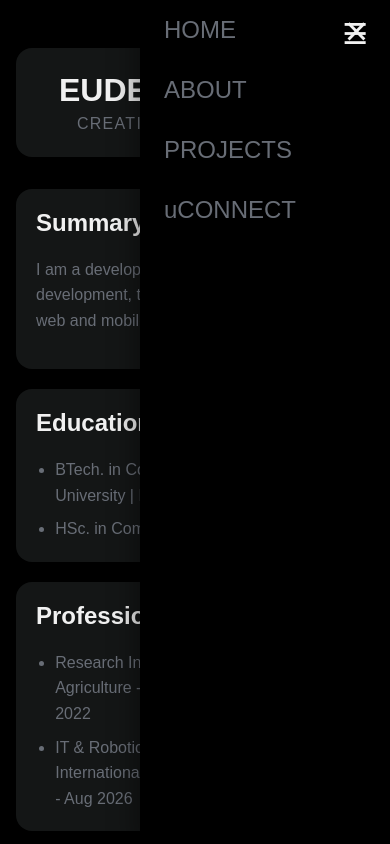
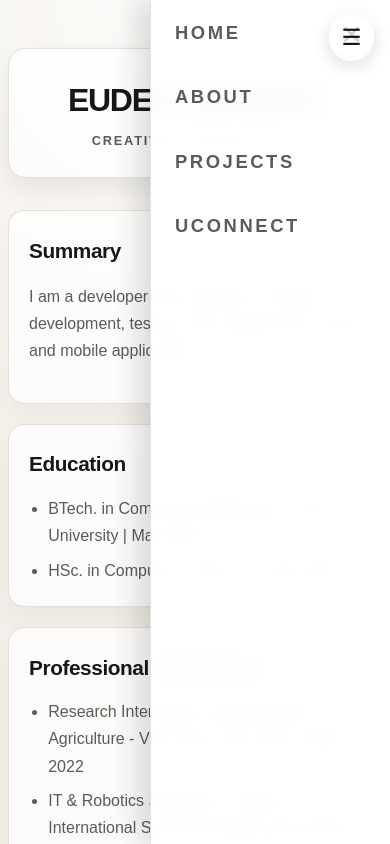
Before and after one commit to eudes-linheiro/Eudes-Linheiro, a plain HTML site: page about.html in a window 390 px wide. Both pictures are taken after a click on the button "Open navigation". Shown: the top 844 px of the page. Drawn offline with Linux system fonts and the light colour scheme.

Commit message:
Refresh portfolio styling to a cleaner, earlier-style layout while preserving optimization and responsiveness.

```diff
--- a/style.css
+++ b/style.css
@@ -1,9 +1,16 @@
 :root {
-  --bg: #000;
-  --panel: #141616;
-  --text: #f1f1f1;
-  --muted: #686d76;
-  --shadow: rgba(0, 0, 0, 0.35);
+  --bg: #f4efe8;
+  --bg-strong: #e6e0d7;
+  --panel: #ffffff;
+  --panel-soft: #f8f5f1;
+  --text: #171717;
+  --muted: #5d5b59;
+  --muted-soft: #7a7572;
+  --line: rgba(23, 23, 23, 0.12);
+  --shadow: rgba(16, 16, 16, 0.08);
+  --shadow-strong: rgba(16, 16, 16, 0.14);
+  --accent: #1d1d1d;
+  --accent-soft: #6a625d;
 }
 
 * {
@@ -19,8 +26,9 @@ body {
   min-height: 100vh;
   overflow-x: hidden;
   font-family: Arial, Helvetica, sans-serif;
-  background: var(--bg);
+  background: radial-gradient(circle at top, rgba(255, 255, 255, 0.8), transparent 32%), var(--bg);
   color: var(--text);
+  line-height: 1.6;
 }
 
 img {
@@ -39,13 +47,13 @@ button {
 }
 
 .page-shell {
-  width: min(1200px, calc(100% - 2rem));
+  width: min(1180px, calc(100% - 2rem));
   margin: 0 auto;
-  padding: 1.25rem 0 3rem;
+  padding: 1.4rem 0 3rem;
 }
 
 .hero {
-  min-height: 80vh;
+  min-height: 78vh;
   display: grid;
   place-content: center;
   padding: 4rem 0 2rem;
@@ -53,11 +61,12 @@ button {
 
 .hero h1 {
   margin: 0;
-  max-width: 760px;
+  max-width: 780px;
   color: var(--muted);
-  font-size: clamp(2.5rem, 7vw, 8rem);
-  line-height: 0.95;
+  font-size: clamp(2.8rem, 7vw, 8rem);
+  line-height: 0.9;
   font-weight: 800;
+  letter-spacing: -0.04em;
 }
 
 .hero-name,
@@ -66,37 +75,45 @@ button {
 }
 
 .hero-name {
-  margin-top: 0.75rem;
+  margin-top: 0.8rem;
   color: var(--text);
   font-size: clamp(1rem, 2vw, 2rem);
-  letter-spacing: 0.08em;
+  letter-spacing: 0.18em;
+  text-transform: uppercase;
+  font-weight: 700;
 }
 
 .hero-role {
-  margin-top: 0.45rem;
+  margin-top: 0.5rem;
   margin-bottom: 2rem;
   color: var(--muted);
   font-size: clamp(1rem, 1.5vw, 1.5rem);
-  letter-spacing: 0.05em;
+  letter-spacing: 0.12em;
+  text-transform: uppercase;
+  font-weight: 600;
 }
 
 .cta-btn {
   display: inline-block;
-  padding: 0.9rem 1.6rem;
+  padding: 0.95rem 1.8rem;
   background: var(--text);
   color: var(--bg);
-  border-radius: 0.4rem;
+  border-radius: 999px;
   font-weight: 700;
-  transition: transform 0.2s ease, opacity 0.2s ease;
+  letter-spacing: 0.08em;
+  text-transform: uppercase;
+  transition: transform 0.2s ease, box-shadow 0.2s ease, opacity 0.2s ease;
+  box-shadow: 0 12px 28px rgba(23, 23, 23, 0.12);
 }
 
 .cta-btn:hover {
-  transform: translateY(-1px);
-  opacity: 0.95;
+  transform: translateY(-2px);
+  opacity: 0.98;
+  box-shadow: 0 18px 34px rgba(23, 23, 23, 0.16);
 }
 
 .site-footer {
-  padding: 2rem 0;
+  padding: 2.2rem 0 1rem;
   text-align: center;
 }
 
@@ -105,7 +122,7 @@ button {
   justify-content: center;
   gap: 1.25rem;
   flex-wrap: wrap;
-  font-size: 1rem;
+  font-size: 0.98rem;
 }
 
 .social-links a,
@@ -115,6 +132,13 @@ button {
   background: transparent;
   border: 0;
   padding: 0;
+  transition: opacity 0.2s ease;
+}
+
+.social-links a:hover,
+.footer-links a:hover,
+.footer-links button:hover {
+  opacity: 0.7;
 }
 
 .footer-links {
@@ -122,17 +146,20 @@ button {
   justify-content: center;
   align-items: center;
   flex-wrap: wrap;
-  gap: 0.65rem;
+  gap: 0.75rem;
   margin-top: 1rem;
 }
 
 .footer-links span {
-  opacity: 0.7;
+  opacity: 0.75;
 }
 
 .copyright {
   margin-top: 1.5rem;
   color: var(--muted);
+  letter-spacing: 0.08em;
+  text-transform: uppercase;
+  font-size: 0.75rem;
 }
 
 .sidenav {
@@ -141,26 +168,34 @@ button {
   right: 0;
   width: 0;
   height: 100vh;
-  background: var(--bg);
+  background: rgba(255, 255, 255, 0.96);
+  backdrop-filter: blur(10px);
   overflow: hidden;
-  transition: width 0.3s ease;
+  transition: width 0.28s ease, box-shadow 0.28s ease;
   z-index: 30;
-  box-shadow: -8px 0 22px var(--shadow);
+  box-shadow: -12px 0 26px var(--shadow-strong);
+  border-left: 1px solid var(--line);
 }
 
 .sidenav.open {
-  width: 250px;
+  width: 290px;
 }
 
 .sidenav a {
   display: block;
-  padding: 1rem 1.5rem;
+  padding: 1.1rem 1.5rem;
   color: var(--muted);
-  font-size: 1.5rem;
+  font-size: 1.15rem;
+  letter-spacing: 0.14em;
+  text-transform: uppercase;
+  font-weight: 700;
+  transition: background 0.2s ease, color 0.2s ease, padding-left 0.2s ease;
 }
 
 .sidenav a:hover {
   color: var(--text);
+  background: var(--panel-soft);
+  padding-left: 1.8rem;
 }
 
 .nav-close,
@@ -169,18 +204,32 @@ button {
   right: 1rem;
   z-index: 40;
   border: 0;
-  background: transparent;
+  background: rgba(255, 255, 255, 0.8);
   color: var(--text);
+  border-radius: 50%;
+  box-shadow: 0 6px 18px rgba(23, 23, 23, 0.08);
+  transition: transform 0.2s ease, background 0.2s ease;
 }
 
 .nav-close {
-  top: 0.5rem;
-  font-size: 2.5rem;
+  top: 0.7rem;
+  width: 2.8rem;
+  height: 2.8rem;
+  font-size: 2.2rem;
+  line-height: 1;
 }
 
 .menu-toggle {
   top: 1rem;
-  font-size: 1.8rem;
+  width: 2.8rem;
+  height: 2.8rem;
+  font-size: 1.4rem;
+}
+
+.nav-close:hover,
+.menu-toggle:hover {
+  transform: translateY(-1px);
+  background: rgba(255, 255, 255, 0.95);
 }
 
 .about-page {
@@ -190,22 +239,29 @@ button {
 .profile-header {
   display: flex;
   justify-content: center;
-  background: var(--panel);
-  border-radius: 1rem;
-  padding: 1.5rem;
+  align-items: center;
+  background: rgba(255, 255, 255, 0.7);
+  border: 1px solid var(--line);
+  border-radius: 1.1rem;
+  padding: 1.6rem 1.2rem;
   margin-bottom: 2rem;
   text-align: center;
+  box-shadow: 0 10px 26px var(--shadow);
 }
 
 .profile-meta h1 {
   margin: 0;
   font-size: clamp(2rem, 4vw, 4rem);
+  letter-spacing: -0.04em;
 }
 
 .profile-meta p {
   margin: 0.35rem 0 0;
   color: var(--muted);
-  letter-spacing: 0.08em;
+  letter-spacing: 0.14em;
+  text-transform: uppercase;
+  font-weight: 700;
+  font-size: 0.8rem;
 }
 
 .content-grid {
@@ -215,19 +271,24 @@ button {
 }
 
 .card {
-  background: var(--panel);
+  background: rgba(255, 255, 255, 0.75);
+  border: 1px solid var(--line);
   border-radius: 1rem;
-  padding: 1.25rem;
+  padding: 1.4rem 1.25rem;
+  box-shadow: 0 12px 26px rgba(16, 16, 16, 0.04);
 }
 
 .card h2 {
   margin-top: 0;
+  margin-bottom: 0.9rem;
+  font-size: 1.3rem;
+  letter-spacing: -0.02em;
 }
 
 .card p,
 .card li {
   color: var(--muted);
-  line-height: 1.6;
+  line-height: 1.7;
 }
 
 .card ul {
@@ -236,7 +297,7 @@ button {
 }
 
 .card li + li {
-  margin-top: 0.5rem;
+  margin-top: 0.45rem;
 }
 
 .modal {
@@ -245,7 +306,7 @@ button {
   display: none;
   align-items: center;
   justify-content: center;
-  background: rgba(0, 0, 0, 0.7);
+  background: rgba(15, 15, 15, 0.52);
   padding: 1rem;
   z-index: 50;
 }
@@ -259,10 +320,11 @@ button {
   width: min(760px, 100%);
   max-height: 80vh;
   overflow-y: auto;
-  background: #fefefe;
+  background: #fffdfb;
   color: #111;
-  border-radius: 0.75rem;
+  border-radius: 0.9rem;
   padding: 1.5rem;
+  box-shadow: 0 24px 50px rgba(0, 0, 0, 0.18);
 }
 
 .modal-content h2,
@@ -287,6 +349,14 @@ button {
   }
 
   .hero {
-    min-height: 65vh;
+    min-height: 60vh;
+  }
+
+  .page-shell {
+    width: min(100%, calc(100% - 1rem));
+  }
+
+  .sidenav.open {
+    width: 240px;
   }
 }
```
